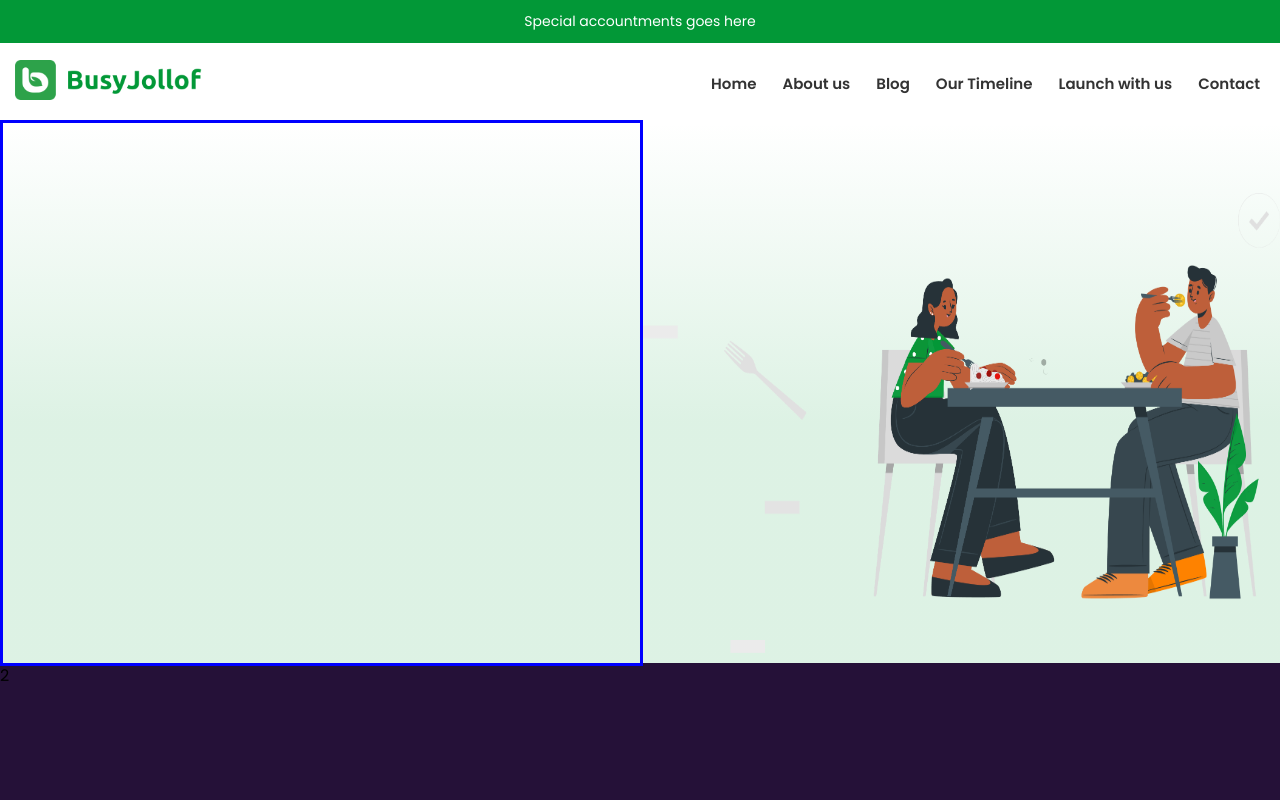
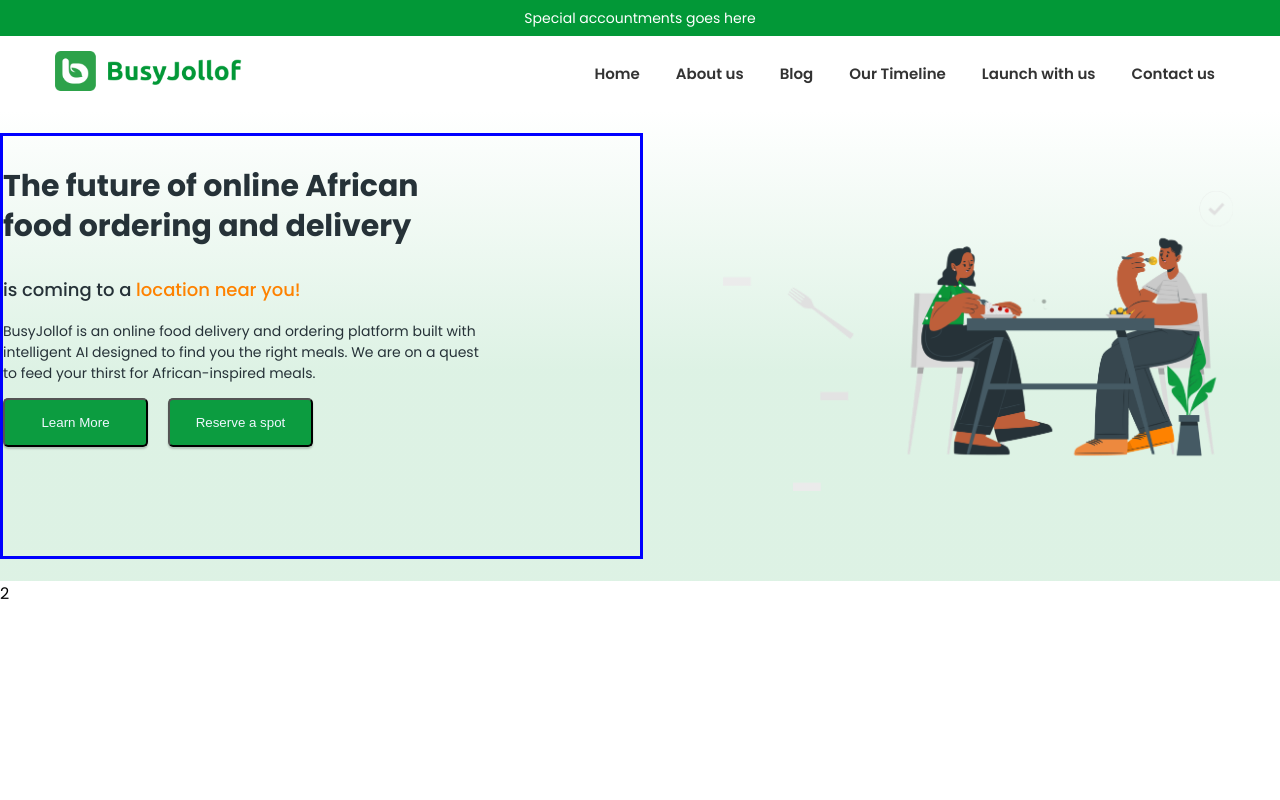
Before and after one commit to Busy-Jollof/bj-react-landing-page, a React app in the folder busy-jollof-landing-page-react/: page / in a window 1280 px wide. Shown: the top 800 px of the page. Built offline with nearby package versions, Linux system fonts and the light colour scheme.

Commit message:
Hero section update

```diff
--- a/busy-jollof-landing-page-react/src/HomePage/Home.css
+++ b/busy-jollof-landing-page-react/src/HomePage/Home.css
@@ -10,7 +10,7 @@
 .section-1-div{
   /* background-color: blueviolet; */
   background: linear-gradient(180deg, rgba(123, 170, 139, 0.00) 0%, rgba(161, 219, 181, 0.36) 55.32%);
-  height: 540px;
+  height: 470px;
   display: flex;
   justify-content: center;
   align-items: center;
@@ -26,13 +26,51 @@
   width: 750px;
   /* background-color: red; */
   border: 3px solid blue;
-  height: 540px;
+  height: 420px;
 
 }
 
+.text-1{
+color: #263238;
+font-family: Poppins;
+font-size: 30px;
+font-style: normal;
+font-weight: 700;
+line-height: 40px; /* 133.333% */
+}
+
+.text-2{
+  color: #263238;
+font-family: Poppins;
+font-size: 18px;
+font-style: normal;
+font-weight: 500;
+line-height: normal;
+}
+
+.text-3{
+color: #263238;
+font-family: Poppins;
+font-size: 14px;
+font-style: normal;
+font-weight: 400;
+line-height: normal;
+}
+
+button{
+width: 145px;
+height: 49px;
+flex-shrink: 0;
+border-radius: 5px;
+background: rgba(2, 152, 55, 0.95);
+box-shadow: 0px 2px 2px 0px rgba(0, 0, 0, 0.20);
+margin-right: 20px;
+color: aliceblue;
+}
+
 .hero-left{
-  height: 460px;
-  width: 100%;
+  height: 350px;
+  /* width: 100%; */
   padding-top: 70px;
 }
 
@@ -40,12 +78,12 @@
   width: 750px;
   /* background-color: rgb(72, 255, 0); */
  /*  border: 3px solid green; */
-  height: 540px;
+  height: 470px;
 
 }
 
 .section-2-div{
-  background-color: rgb(37, 17, 56);
+ /*  background-color: rgb(37, 17, 56); */
   height: 627px;
 }
 .section-3-div{
@@ -56,3 +94,46 @@
   background-color: rgb(210, 105, 13);
   height: 444px;
 }
+
+/*
+@media (max-width: 1395px) {
+  .hero-right-div{
+    width: 750px;
+    /* background-color: rgb(72, 255, 0); */
+   /*  border: 3px solid green; */
+   /*  height: 410px; */
+ /*
+  }
+
+  .hero-left{
+    height: 340px;
+    width: 80%;
+    padding-top: 40px;
+    padding-left: 80px;
+  }
+
+  .section-1-div{
+    /* background-color: blueviolet; */
+    /*
+    background: linear-gradient(180deg, rgba(123, 170, 139, 0.00) 0%, rgba(161, 219, 181, 0.36) 55.32%);
+    height: 410px;
+    display: flex;
+    justify-content: center;
+    align-items: center;
+    flex-direction: row;
+
+  /* }
+
+
+
+}
+ */
+
+ @media (max-width: 1332px) {
+  .hero-left{
+    height: 300px;
+    width: 80%;
+    padding-top: 80px;
+    padding-left: 80px;
+  }
+ }
--- a/busy-jollof-landing-page-react/src/HomePage/Home.js
+++ b/busy-jollof-landing-page-react/src/HomePage/Home.js
@@ -8,10 +8,27 @@
     <div className="div-container">
 
       <div className="section-1-div">
-        <div className="hero-left-div"></div>
+        <div className="hero-left-div">
+          <p className="text-1">The future of online African <br></br>
+             food ordering and delivery
+          </p>
+          <p className="text-2">is coming to a <span style={{color: "#FE8200"}}>location near you!</span>
+          </p>
+          <p className="text-3">BusyJollof is an online food delivery and
+            ordering platform built with <br />intelligent
+            AI designed to find you the right meals.
+            We are on a quest <br />to feed your thirst
+            for African-inspired meals.
+          </p>
+          <button>Learn More</button>
+          <button>Reserve a spot</button>
+        </div>
+
+
         <div className="hero-right-div">
           <img className="hero-left" src="./hero-right.png" alt=""/>
         </div>
+
       </div>
       <div className="section-2-div">2</div>
       <div className="section-3-div">3</div>
--- a/busy-jollof-landing-page-react/src/NavMenu/NavMenu.css
+++ b/busy-jollof-landing-page-react/src/NavMenu/NavMenu.css
@@ -10,7 +10,7 @@
   display: flex;
   justify-content: center;
   align-items: center;
-  height: 37px;
+  height: 30px;
   color: #fff;
   font-size: 14px;
 }
@@ -27,13 +27,13 @@
   display: flex;
   justify-content: space-between;
   align-items: center;
-  /* background-color: aqua; */
-  width: 1500px !important;
-  height: 80px;
+ /*  background-color: aqua;  */
+  width: 1700px !important;
+  height: 75px;
   font-size: 15px;
   font-weight: 600;
-  padding-left: 15px;
-  padding-right: 15px;
+  padding-left: 55px;
+  padding-right: 55px;
 }
 
 .brand {
@@ -42,8 +42,8 @@
 }
 
 .logo-image {
-  height: 45px;
-  width: 225px;
+  height: 40px;
+  /* width: 225px; */
 }
 
 /* Mobile menu icon styles */
@@ -75,6 +75,7 @@
 /* Menu styles */
 .menu {
   display: flex;
+  margin: 0;
 }
 a {
   color: inherit;
@@ -85,7 +86,7 @@
   list-style: none;
   margin-left: 1rem;
   color: #333;
-  padding: 5px;
+  padding: 10px;
 }
 
 @media (max-width: 1395px) {
--- a/busy-jollof-landing-page-react/src/NavMenu/NavMenu.js
+++ b/busy-jollof-landing-page-react/src/NavMenu/NavMenu.js
@@ -56,7 +56,7 @@
                 <Link to="/launch-with-us">Launch with us</Link>
               </li>
               <li>
-                <Link to="/contact">Contact</Link>
+                <Link to="/contact">Contact us</Link>
               </li>
             </ul>
           </div>
```
Also changed, not shown: 1 other file.
